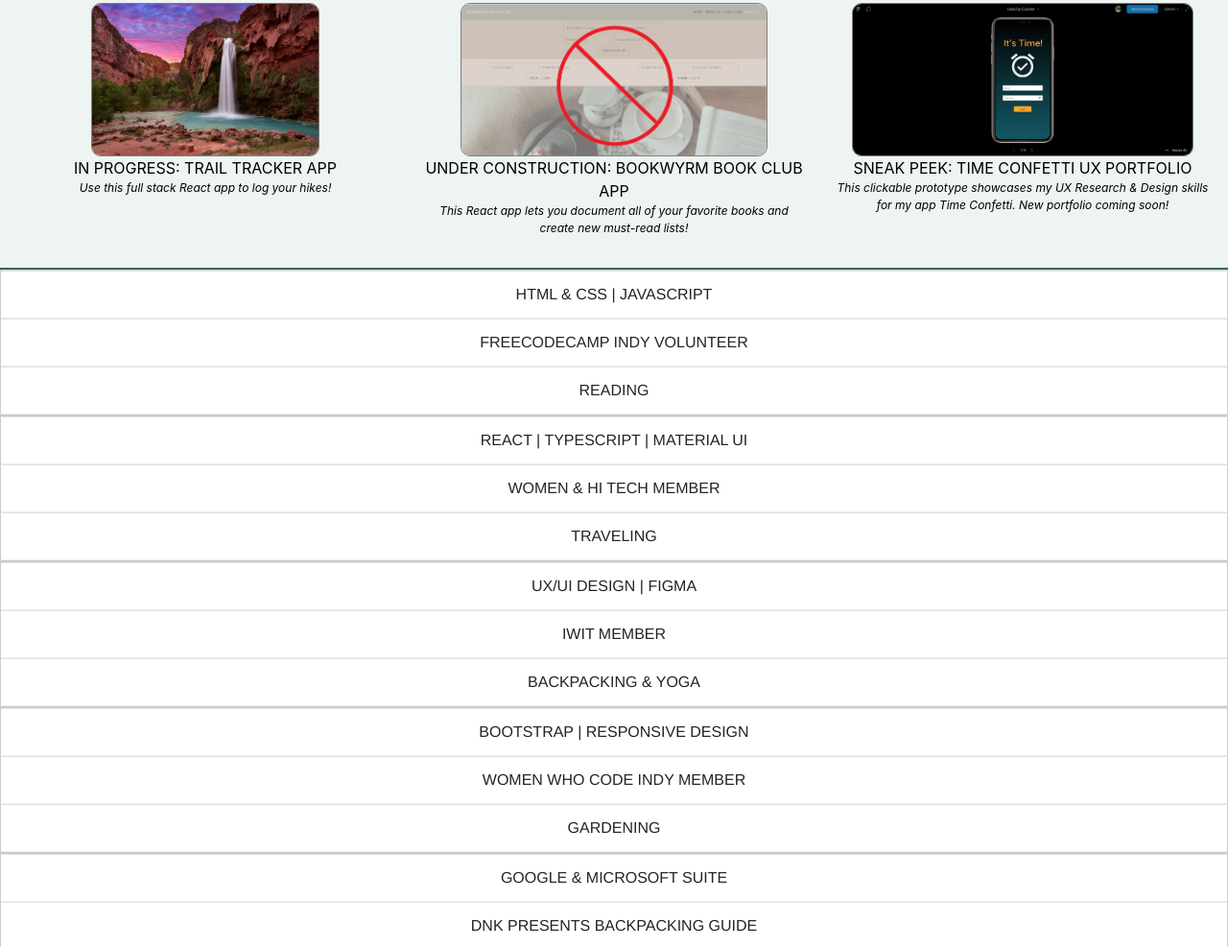
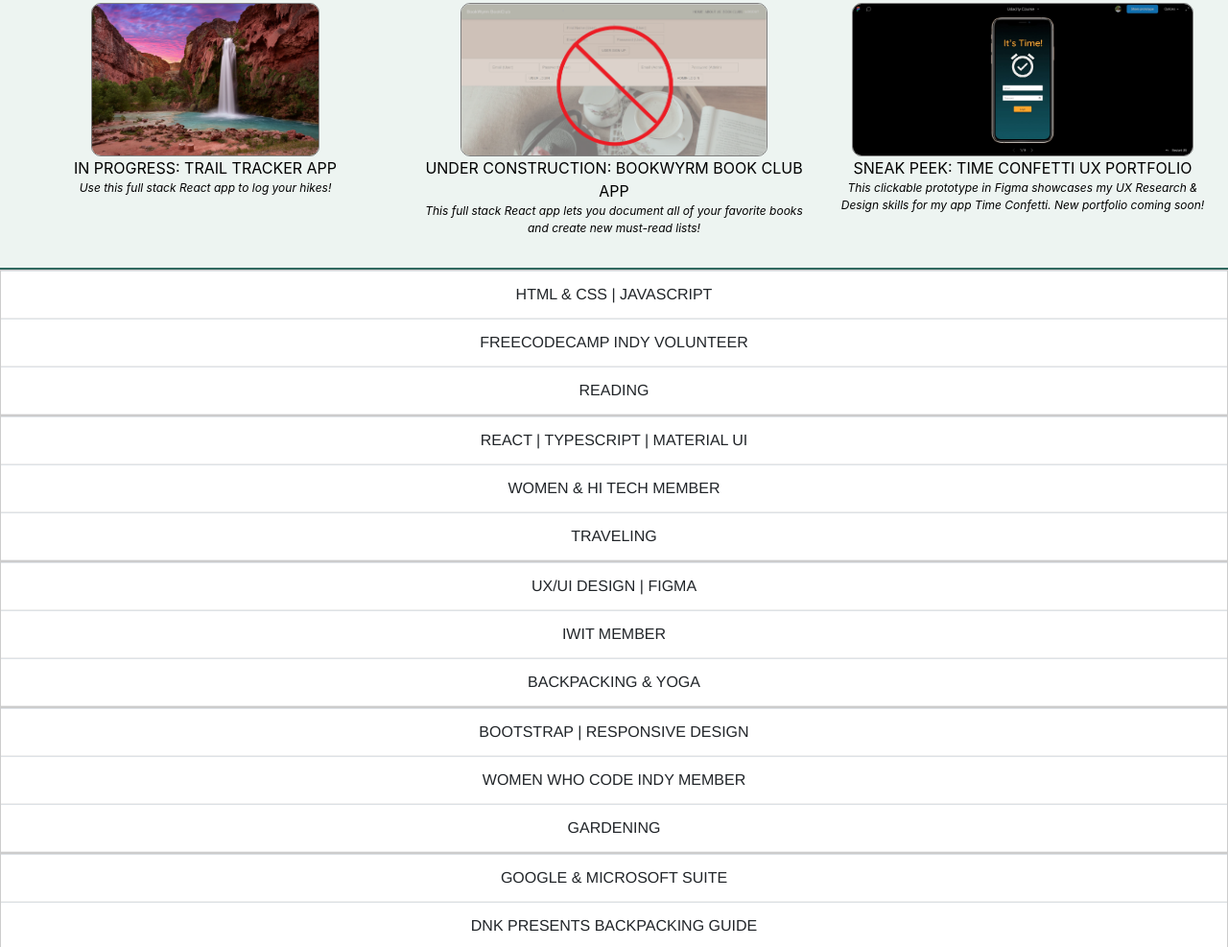
Before and after one commit to AliSolomon525/AliSolomon525.github.io, a plain HTML site: page index.html in a window 1280 px wide. Shown: the part 1035-2022 px from the top of the page at 96% size. Drawn offline with nearby package versions, Linux system fonts and the light colour scheme.

Commit message:
more minor changes

```diff
--- a/index.html
+++ b/index.html
@@ -135,14 +135,14 @@
         <figure class="puppy-figure">
             <a href="https://book-wyrm-book-club.herokuapp.com" target="blank"><img src="./images/Under Construction.png" class="puppy" alt="Book Club App"></a>
             <figcaption class="caption2">Under Construction: BookWyrm Book Club App</figcaption>
-            <figcaption class="caption3">This React app lets you document all of your favorite books and create new must-read lists!</figcaption>
+            <figcaption class="caption3">This full stack React app lets you document all of your favorite books and create new must-read lists!</figcaption>
         </figure>
         </div>
         <div class="col-lg">
             <figure class="puppy-figure">
                 <a href="https://www.figma.com/proto/SBUPL5vpttEuikKEvrr9R9/Udacity-Course?node-id=117%3A6&scaling=min-zoom" target="blank"><img src="./images/Figma2.JPG" class="puppy" alt="Time Confetti App"></a>
                 <figcaption class="caption2">Sneak Peek: Time Confetti UX Portfolio</figcaption>
-                <figcaption class="caption3">This clickable prototype showcases my UX Research & Design skills for my app <i>Time Confetti</i>. New portfolio coming soon!</figcaption>
+                <figcaption class="caption3">This clickable prototype in Figma showcases my UX Research & Design skills for my app <i>Time Confetti</i>. New portfolio coming soon!</figcaption>
             </figure>
             </div>
     </div>
```
